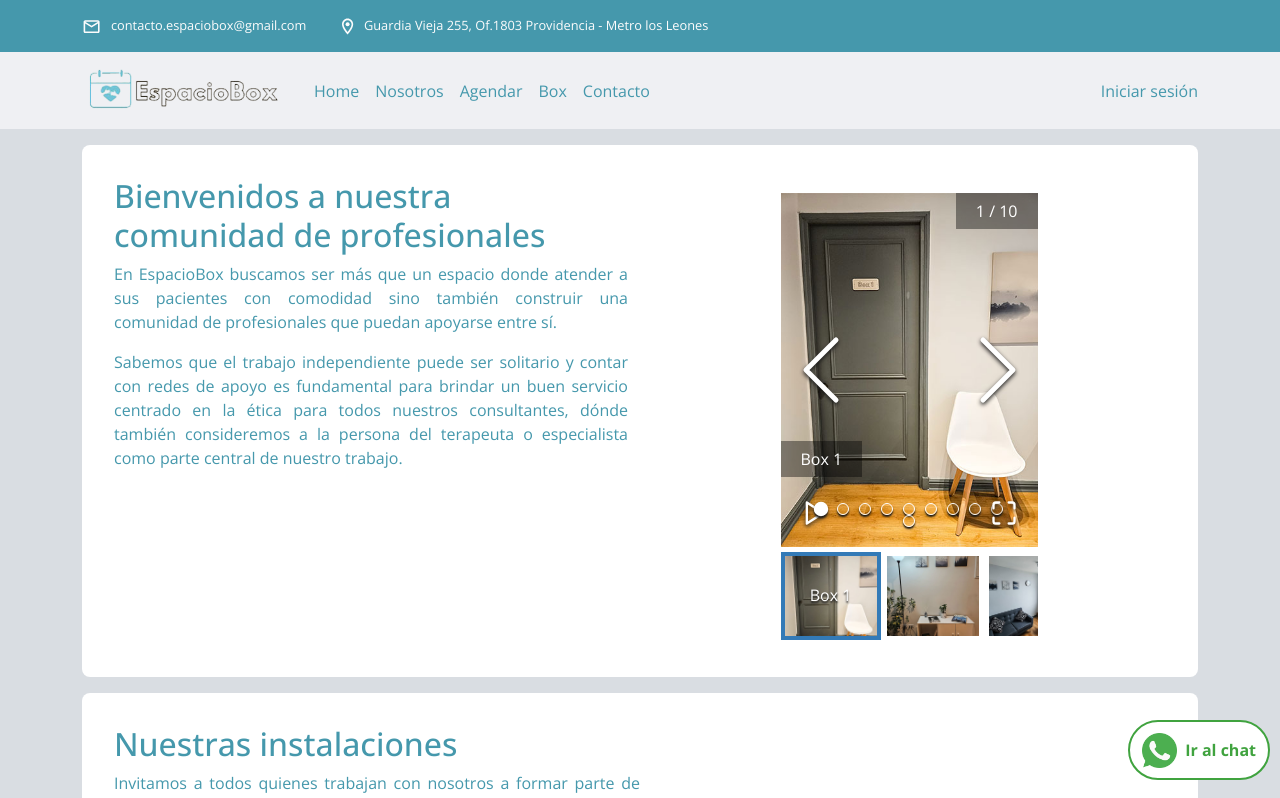
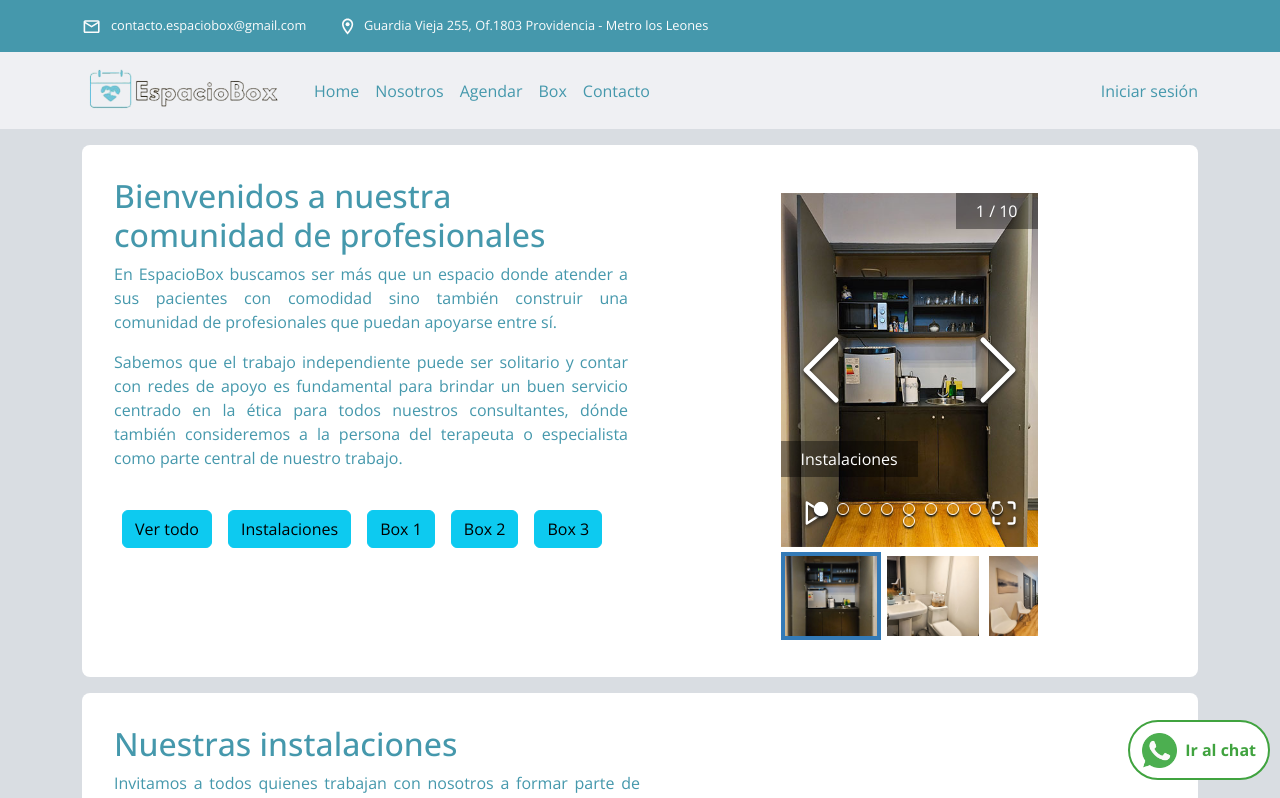
Before and after one commit to ssalinascalibar/espacio-box-noLogin, a React (Vite) app: page /boxes in a window 1280 px wide. Shown: the top 798 px of the page. Built offline with nearby package versions, Linux system fonts and the light colour scheme.

Commit message:
add button gallery show, and mod boxes.json

```diff
--- a/public/db/boxes.json
+++ b/public/db/boxes.json
@@ -1,57 +1,92 @@
 [
   {
     "id": 0,
+    "original": "/assets/img/espacioBox-galeria-5.jpg",
+    "thumbnail": "/assets/img/espacioBox-galeria-5.jpg",
+    "description": "Instalaciones",
+    "thumbnailTitle": "",
+    "thumbnailLabel": "",
+    "originalTitle": "Instalaciones"
+  },
+  {
+    "id": 1,
+    "original": "/assets/img/espacioBox-galeria-6.jpg",
+    "thumbnail": "/assets/img/espacioBox-galeria-6.jpg",
+    "description": "Instalaciones",
+    "thumbnailTitle": "",
+    "thumbnailLabel": "",
+    "originalTitle": "Instalaciones"
+  },
+  {
+    "id": 2,
+    "original": "/assets/img/espacioBox-galeria-7.jpg",
+    "thumbnail": "/assets/img/espacioBox-galeria-7.jpg",
+    "description": "Instalaciones",
+    "thumbnailTitle": "",
+    "thumbnailLabel": "",
+    "originalTitle": "Instalaciones"
+  },
+  {
+    "id": 3,
+    "original": "/assets/img/espacioBox-galeria-1.jpg",
+    "thumbnail": "/assets/img/espacioBox-galeria-1.jpg",
+    "description": "Instalaciones",
+    "thumbnailTitle": "",
+    "thumbnailLabel": "",
+    "originalTitle": "Instalaciones"
+  },
+  {
+    "id": 4,
     "original": "/assets/img/espacioBox-galeria-0.jpg",
     "thumbnail": "/assets/img/espacioBox-galeria-0.jpg",
     "description": "Box 1",
-      "thumbnailTitle": "Box 1",
-      "thumbnailLabel": "Box 1",
-      "originalTitle": "original title"
-    },
-    {
-      "id": 1,
-      "original": "/assets/img/espacioBox-galeria-1.jpg",
-      "thumbnail": "/assets/img/espacioBox-galeria-1.jpg"
-    },
-    {
-      "id": 2,
-      "original": "/assets/img/espacioBox-galeria-2.jpg",
-      "thumbnail": "/assets/img/espacioBox-galeria-2.jpg"
-    },
-    {
-      "id": 3,
-      "original": "/assets/img/espacioBox-galeria-3.jpg",
-      "thumbnail": "/assets/img/espacioBox-galeria-3.jpg"
-    },
-    {
-      "id": 4,
-      "original": "/assets/img/espacioBox-galeria-4.jpg",
-      "thumbnail": "/assets/img/espacioBox-galeria-4.jpg"
+    "thumbnailTitle": "",
+    "thumbnailLabel": "",
+    "originalTitle": "Box 1"
   },
   {
     "id": 5,
-      "original": "/assets/img/espacioBox-galeria-5.jpg",
-      "thumbnail": "/assets/img/espacioBox-galeria-5.jpg"
+    "original": "/assets/img/espacioBox-galeria-9.jpg",
+    "thumbnail": "/assets/img/espacioBox-galeria-9.jpg",
+    "description": "Box 1",
+    "thumbnailTitle": "",
+    "thumbnailLabel": "",
+    "originalTitle": "Box 1"
   },
   {
     "id": 6,
-      "original": "/assets/img/espacioBox-galeria-6.jpg",
-      "thumbnail": "/assets/img/espacioBox-galeria-6.jpg"
+    "original": "/assets/img/espacioBox-galeria-2.jpg",
+    "thumbnail": "/assets/img/espacioBox-galeria-2.jpg",
+    "description": "Box 2",
+    "thumbnailTitle": "",
+    "thumbnailLabel": "",
+    "originalTitle": "Box 2"
   },
   {
     "id": 7,
-      "original": "/assets/img/espacioBox-galeria-7.jpg",
-      "thumbnail": "/assets/img/espacioBox-galeria-7.jpg"
+    "original": "/assets/img/espacioBox-galeria-3.jpg",
+    "thumbnail": "/assets/img/espacioBox-galeria-3.jpg",
+    "description": "Box 3",
+    "thumbnailTitle": "",
+    "thumbnailLabel": "",
+    "originalTitle": "Box 3"
   },
   {
     "id": 8,
-      "original": "/assets/img/espacioBox-galeria-8.jpg",
-      "thumbnail": "/assets/img/espacioBox-galeria-8.jpg"
+    "original": "/assets/img/espacioBox-galeria-4.jpg",
+    "thumbnail": "/assets/img/espacioBox-galeria-4.jpg",
+    "description": "Box 3",
+    "thumbnailTitle": "",
+    "thumbnailLabel": "",
+    "originalTitle": "Box 3"
   },
   {
     "id": 9,
-      "original": "/assets/img/espacioBox-galeria-9.jpg",
-      "thumbnail": "/assets/img/espacioBox-galeria-9.jpg"
+    "original": "/assets/img/espacioBox-galeria-8.jpg",
+    "thumbnail": "/assets/img/espacioBox-galeria-8.jpg",
+    "description": "Box 3",
+    "thumbnailTitle": "",
+    "thumbnailLabel": "",
+    "originalTitle": "Box 3"
   }
-
 ]
--- a/src/features/boxes/Boxes.jsx
+++ b/src/features/boxes/Boxes.jsx
@@ -3,13 +3,17 @@ import { fetchBoxes } from "../../services/api";
 import Container from "react-bootstrap/Container";
 import Row from "react-bootstrap/Row";
 import Col from "react-bootstrap/Col";
+// import Button from 'react-bootstrap/Button';
 import "./boxes.css";
 import ReactPlayer from "react-player";
 import ImageGallery from "react-image-gallery";
+import { GalleryShowBtn } from "./BoxesBtn";
 import "react-image-gallery/styles/css/image-gallery.css";
 
 export default function Boxes() {
   const [boxes, setBoxes] = useState([]);
+  const [filterBoxes, setFilterBoxes] = useState([]);
+  console.log(filterBoxes)
 
   useEffect(() => {
     const getBoxes = async () => {
@@ -69,10 +73,13 @@ export default function Boxes() {
                   terapeuta o especialista como parte central de nuestro
                   trabajo.
                 </p>
+                <div id="gallery-show-btn">
+                  <GalleryShowBtn boxes={boxes} filterBoxes={filterBoxes} setFilterBoxes={setFilterBoxes} />
+                </div>
               </Col>
               <Col xs={12} lg={6} className="d-lg-flex justify-content-lg-center">
               <div className="gallery">
-                <ImageGallery items={boxes} showBullets showIndex />
+                <ImageGallery items={filterBoxes.length > 0 ? filterBoxes : boxes} showBullets showIndex />
                 </div>
               </Col>
             </Row>
--- /dev/null
+++ b/src/features/boxes/BoxesBtn.jsx
@@ -0,0 +1,50 @@
+import Button from 'react-bootstrap/Button';
+
+export function GalleryShowBtn({ boxes, setFilterBoxes }) {
+
+    const buttons = [
+      {
+        name: "Ver todo",
+        value: "Ver todo",
+      },
+      {
+        name: "Instalaciones",
+        value: "Instalaciones",
+      },
+      {
+        name: "Box 1",
+        value: "Box 1",
+      },
+      {
+        name: "Box 2",
+        value: "Box 2",
+      },
+      {
+        name: "Box 3",
+        value: "Box 3",
+      },
+    ];
+
+    const handleButton = (e) => {
+      let typeProject = e.target.value;
+      console.log(typeProject)
+      typeProject !== "all"
+        ? setFilterBoxes(boxes.filter((b) => b.originalTitle === typeProject))
+        : setFilterBoxes(boxes);
+    };
+
+    return (
+      <>
+        {buttons.map((b, i) => (
+          <Button variant="info"
+            className="projects-btn"
+            key={i}
+            value={b.value}
+            onClick={handleButton}
+          >
+            {b.name}
+          </Button>
+        ))}
+      </>
+    );
+  }
--- a/src/features/boxes/boxes.css
+++ b/src/features/boxes/boxes.css
@@ -1,3 +1,13 @@
+#gallery-show-btn {
+    display: inline-block;
+    text-align: center;
+}
+
+#gallery-show-btn .btn {
+    margin: 0.5rem;
+}
+
+
 .image-gallery {
     margin: 1rem 0 0 0;
 }
@@ -52,5 +62,10 @@
         margin-top: 1rem;
     }
 
+    #gallery-show-btn {
+        display: flex;
+        margin-top: 2rem;
+    }
+
 
 }
```
Lines whose indentation alone changed are shown as unchanged.
